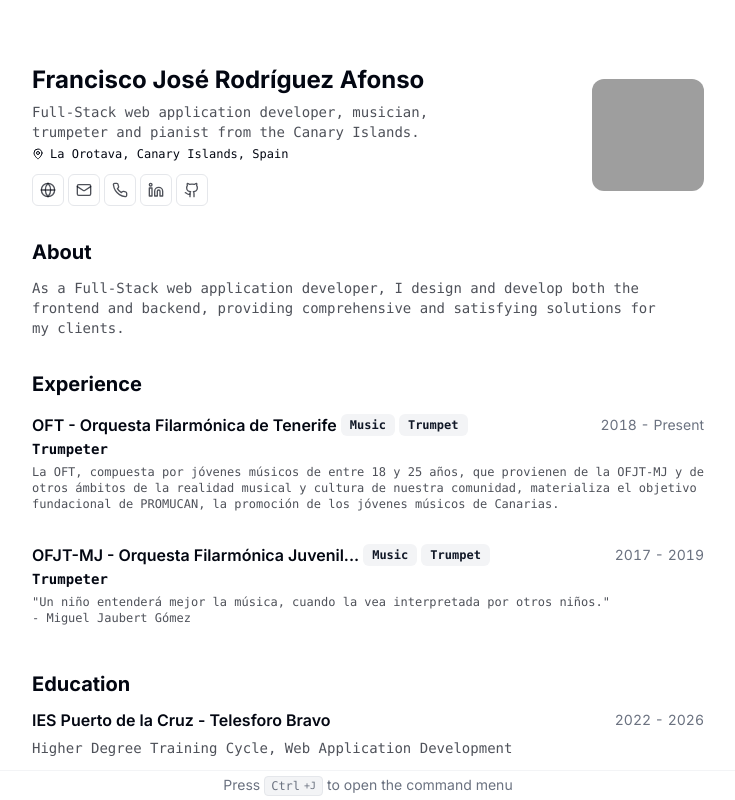
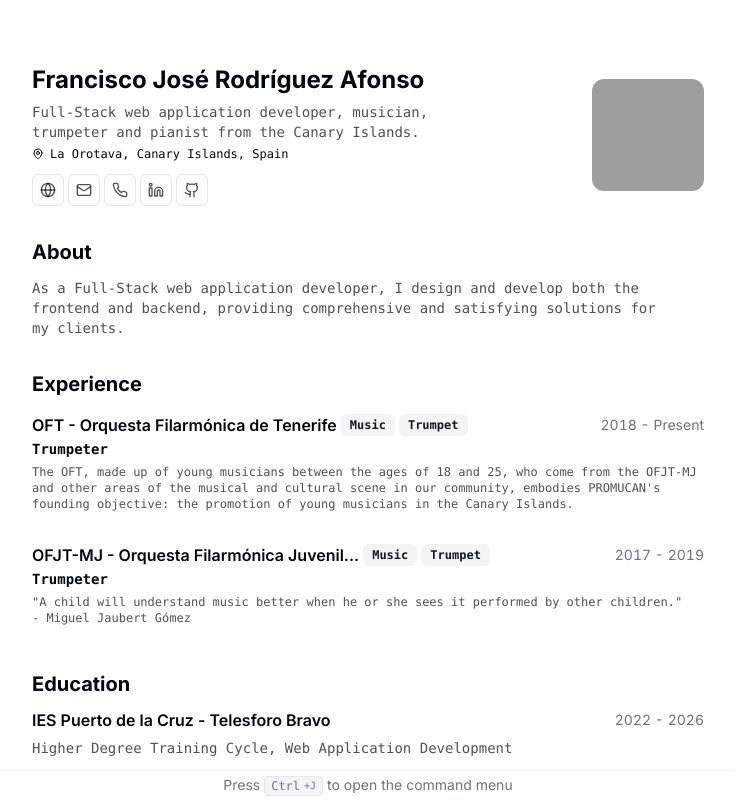
Before and after one commit to FJrodafo/CV, a Next.js app in the folder App/: page / in a window 1280 px wide. Shown: the top 800 px of the page, without its empty margins (272-1007 px from the left). Built offline with nearby package versions, Linux system fonts and the light colour scheme; grey boxes are pictures that could not be loaded.

Commit message:
Translate resume.tsx company description

```diff
--- a/App/src/data/resume.tsx
+++ b/App/src/data/resume.tsx
@@ -61,7 +61,8 @@ export const RESUME_DATA = {
       end: "Present",
       description: (
         <>
-          La OFT, compuesta por jóvenes músicos de entre 18 y 25 años, que provienen de la OFJT-MJ y de otros ámbitos de la realidad musical y cultura de nuestra comunidad, materializa el objetivo fundacional de PROMUCAN, la promoción de los jóvenes músicos de Canarias.
+          {/*La OFT, compuesta por jóvenes músicos de entre 18 y 25 años, que provienen de la OFJT-MJ y de otros ámbitos de la realidad musical y cultura de nuestra comunidad, materializa el objetivo fundacional de PROMUCAN: la promoción de los jóvenes músicos de Canarias.*/}
+          The OFT, made up of young musicians between the ages of 18 and 25, who come from the OFJT-MJ and other areas of the musical and cultural scene in our community, embodies PROMUCAN&apos;s founding objective: the promotion of young musicians in the Canary Islands.
           {/*
           <ul className="list-inside list-disc">
             <li>
@@ -84,7 +85,8 @@ export const RESUME_DATA = {
       end: "2019",
       description: (
         <>
-          &quot;Un niño entenderá mejor la música, cuando la vea interpretada por otros niños.&quot;
+          {/*&quot;Un niño entenderá mejor la música, cuando la vea interpretada por otros niños.&quot;*/}
+          &quot;A child will understand music better when he or she sees it performed by other children.&quot;
           <br/>
           - Miguel Jaubert Gómez
           {/*
```
